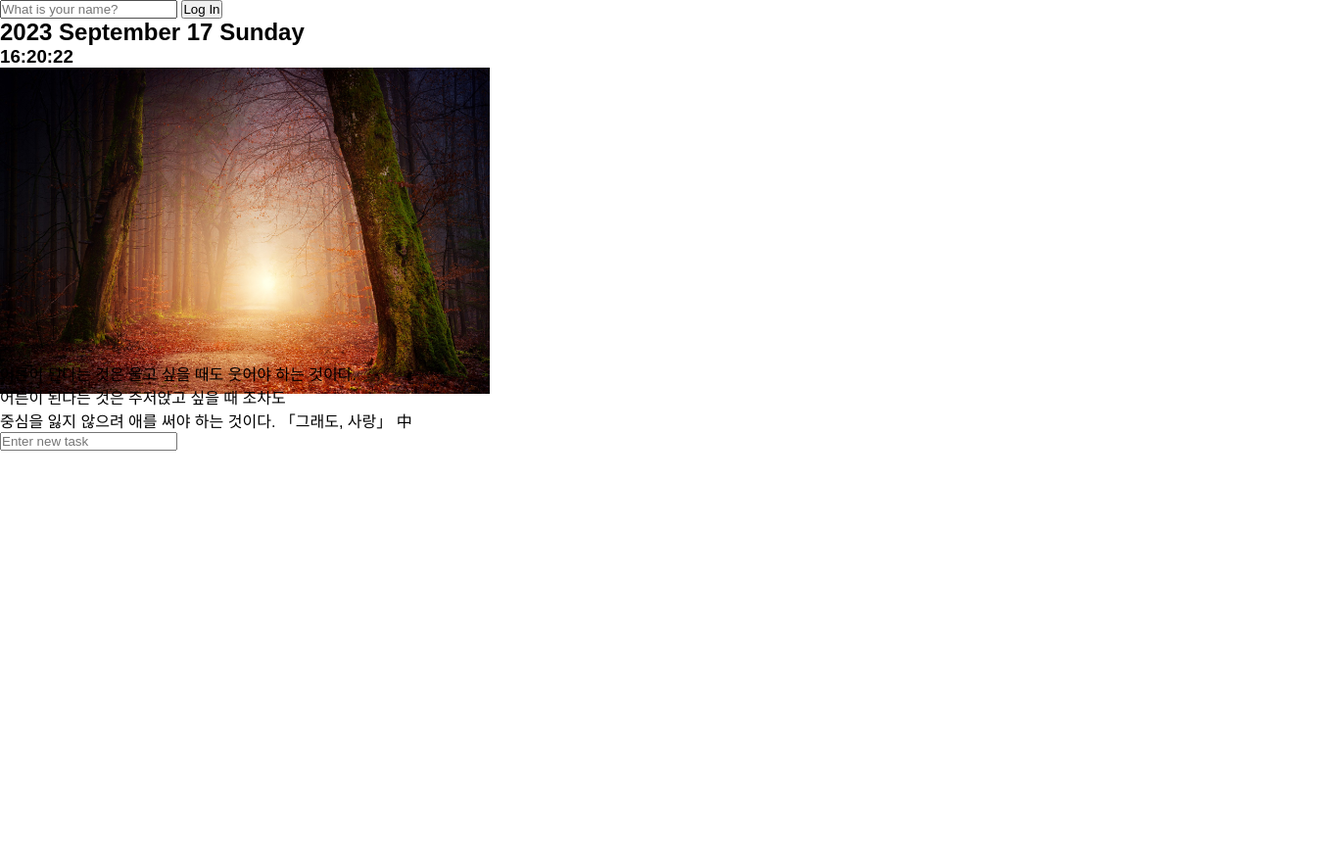
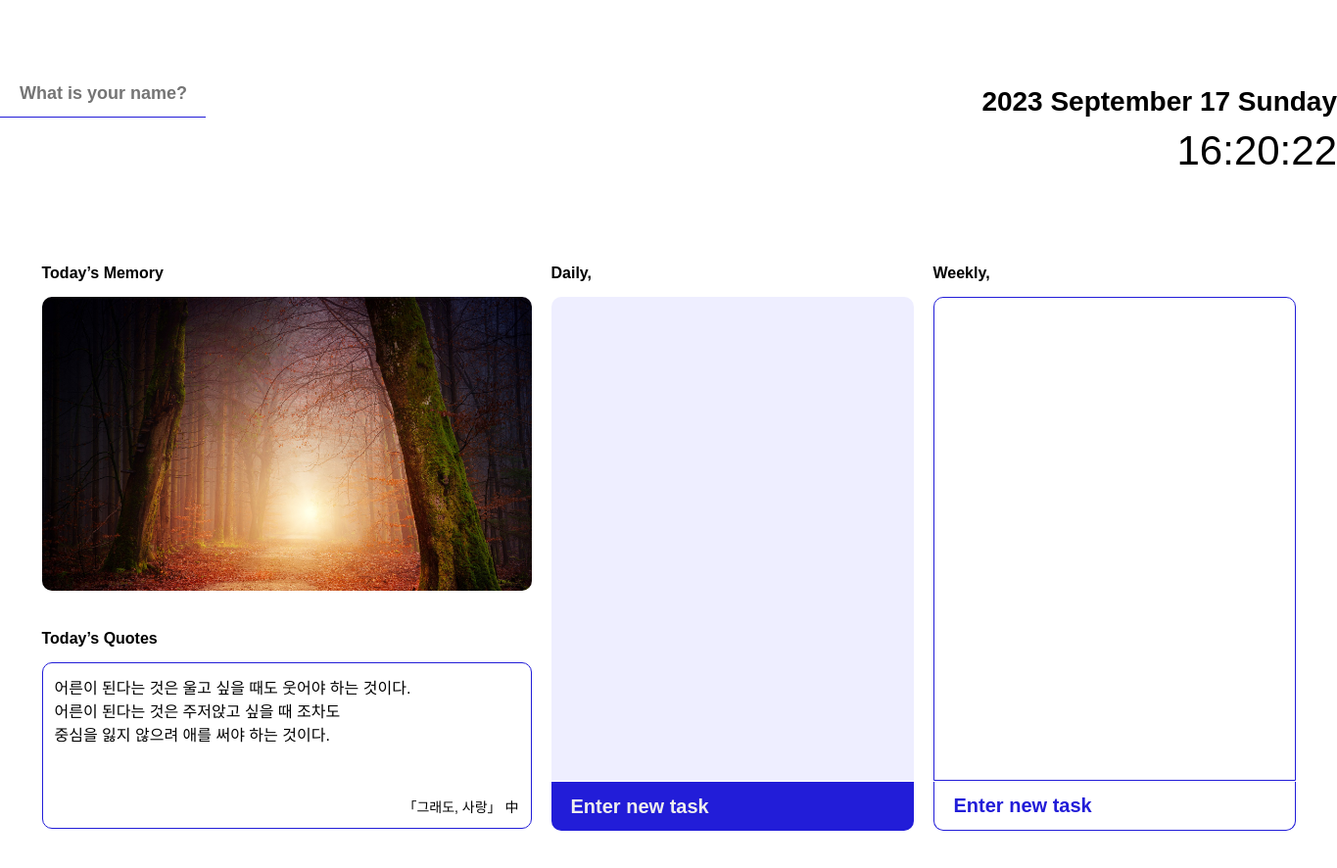
Before and after one commit to Jiny26/Momentum, a plain HTML site: page index.html in a window 1280 px wide. Shown: the whole page at 98% size, 1365 px wide, since content can reach past the window. Before the commit the page ends 800 px from the top, so only its background shows below. Drawn offline with Linux system fonts and the light colour scheme; a web font is replaced by a local one.

Commit message:
css update

```diff
--- a/css/style.css
+++ b/css/style.css
@@ -1,27 +1,47 @@
 @import url('https://cdn.jsdelivr.net/gh/orioncactus/pretendard/dist/web/static/pretendard.css');
-
+/* common */
 *{padding: 0; margin: 0;}
 button{background: none; border: none;}
 li{list-style: none;}
 .hidden{display: none;}
 img{width: 100%;}
 body {font-family: 'pretendard', sans-serif;}
+:root{
+    --m-col: #221dd8;
+}
+input{
+    border: none;
+    padding: 20px;
+    font-size: 20px;
+    font-weight: 600;
+    box-sizing: border-box;
+}
 #wrap {
     width: 1365px;
-    margin: 100px auto;
-    background-color: rgba(128, 128, 128, 0.466);
+    margin: 70px auto;
 }
-
+/* header */
 #info {
-    height: 270px;
+    height: 200px;
 }
     #login{
         float: left;
 
     }
+        #login form input:first-child{
+            width: 210px;
+            height: 50px;
+            font-size: 20px;
+            border-bottom: 1px solid var(--m-col);
+            background-color: #fff;;
+        }
+        #login form input::placeholder{
+            font-size: 18px;
+        }
         #login #greeting{
-        font-size: 44px;
+        font-size: 40px;
         font-weight: 700;
+        color: var(--m-col);
         }
     #dayInfo{
         float: right;
@@ -29,32 +49,136 @@ body {font-family: 'pretendard', sans-serif;}
     }
         #dayInfo #weather {
             margin-bottom: 18px;
-            font-size: 20px;
+            font-size: 18px;
             font-weight: 200;
         }
         #dayInfo .today {
             margin-bottom: 10px;
-            font-size: 32px;
+            font-size: 28px;
             font-weight: 600;
         }
         #dayInfo .clock {
-            font-size: 46px;
+            font-size: 42px;
             font-weight: 400;
         }
+/* main */
 #box{
     width: 1280px;
-    height: 600;
+    height: 600px;
     margin: 0 auto;
-    background-color: gray;
     display: flex;
 }
 #box section{
     margin-right: 20px;
+    width: 370px;
+    height: 540px;
 }
-#box section:last-child{
+#box section h5 {
+    margin-bottom: 15px;
+    font-size: 16px;
+    font-weight: 600;
+}
+    section#left{
+        width: 500px;
+    }
+        #randomImg {
+            width: 500px;
+            height: 300px;
+            overflow: hidden;
+            border-radius: 10px;
+            margin-bottom: 40px;
+        }
+        #quotes{
+            width: 500px;
+            height: 170px;
+            background-color: #fff;
+            border: 1px solid var(--m-col);
+            box-sizing: border-box;
+            border-radius: 10px;
+            padding: 12px;
+            position: relative;
+            overflow: hidden;
+        }
+        #quotes span:first-child{
+            word-break: keep-all;
+            letter-spacing: -1;
+        }
+        #quotes span:last-child{
+            position: absolute;
+            bottom: 12px;
+            right: 12px;
+            text-align: right;
+            display: block;
+            font-weight: 400;
+            font-size: 14px;
+            background-color: #fff;
+        }
+    section#mid, section#right{
+        position: relative;
+        height: 578px;
+    }
+    section #todo-list{
+        width: 100%;
+        height: 494px;
+        background-color: #eeeeff;
+        border-radius: 10px 10px 0 0;
+        padding: 24px 16px;
+        box-sizing: border-box;
+        overflow: auto;
+    }
+    section #todo-list li{
+        position: relative;
+        padding: 5px;
+        border-bottom: 1px solid #fff;
+    }
+    section #todo-list li button{
+        position: absolute;
+        width: 15px;
+        height: 15px;
+        top: 50%;
+        transform: translateY(-50%);
+        border: 1px solid var(--m-col);
+    }
+    section #todo-list li span{
+        font-size: 18px;
+        margin-left: 20px;
+    }
+    section #todo-form{
+        position: absolute;
+        bottom: 0;
+        left: 0;
+        width: 100%;
+        color: #fff;
+        z-index: 100;
+    }
+    section #todo-form input{
+        width: 100%;
+        height: 50px;
+        border-radius: 0 0 10px 10px;
+        background-color: var(--m-col);
+        color: #eee;
+    }
+    section #todo-form input::placeholder{
+        color: #eee;
+    }
+
+
+#box section#right{
     margin-right: 0px;
 }
-#randomImg {
-    width: 500px;
-    height: 300px;
-}
+    section#right #todo-list{
+        background-color: #fff;
+        border: 1px solid var(--m-col);
+    }
+    section#right #todo-form input{
+        width: 100%;
+        height: 50px;
+        background-color: #fff;
+        color: var(--m-col);
+        border: 1px solid var(--m-col);
+        box-sizing: border-box;
+        border-top: none;
+    }
+    section#right #todo-form input::placeholder{
+        color: var(--m-col);
+    }
--- a/index.html
+++ b/index.html
@@ -1,5 +1,6 @@
 <!DOCTYPE html>
 <html lang="ko">
+
 <head>
     <meta charset="UTF-8">
     <meta name="viewport" content="width=device-width, initial-scale=1.0">
@@ -7,31 +8,51 @@
     <link rel="stylesheet" href="css/style.css">
 
 </head>
+
 <body>
-
+    <div id="wrap">
+        <div id="info">
+            <div id="login">
+                <form id="login-form" class="hidden">
                     <!-- input의 유효성 검사를 하기 위해서는 form안에 input이 존재 해야함 -->
-    <form id="login-form" class="hidden">
-        <input
-            required
-            maxlength="15"
-            type="text"
-            placeholder="What is your name?" />
-        <input type="submit" value="Log In" />
+                    <input required maxlength="15" type="text" placeholder="What is your name?" />
                 </form>
                 <h1 id="greeting" class="hidden"></h1>
-
-    <h2 class="today"></h2>
-    <h3 class="clock"></h3>
+            </div>
+            <div id="dayInfo">
                 <h3 id="weather">
                     <span></span>
                     <span></span>
                 </h3>
+                <h2 class="today"></h2>
+                <h3 class="clock"></h3>
+            </div>
+        </div>
+        <div id="box">
+            <section id="left">
+                <div class="memory">
+                    <h5>Today’s Memory</h5>
                     <div id="randomImg"></div>
+                </div>
+                <div class="quote">
+                    <h5>Today’s Quotes</h5>
                     <div id="quotes">
                         <span></span>
                         <span></span>
                     </div>
-
+                </div>
+            </section>
+            <section id="mid">
+                <h5>Daily,</h5>
+                <ul id="todo-list">
+                    <!-- li는 js로 추가 -->
+                </ul>
+                <form id="todo-form">
+                    <input type="text" placeholder="Enter new task">
+                </form>
+            </section>
+            <section id="right">
+                <h5>Weekly,</h5>
                 <ul id="todo-list">
                     <!-- li는 js로 추가 -->
                 </ul>
@@ -39,6 +60,9 @@
                         <input type="text" placeholder="Enter new task">
                     </form>
 
+            </section>
+        </div>
+    </div>
 
     <script>
 
@@ -94,6 +118,7 @@
     <script src="js/quotes.js"></script>
     <script src="js/backgruondimg.js"></script>
     <script src="js/todo.js"></script>
-    <script src="js/weather.js"></script>
+    <!-- <script src="js/weather.js"></script> -->
 </body>
+
 </html>
--- a/js/todo.js
+++ b/js/todo.js
@@ -1,6 +1,6 @@
-const todoForm = document.getElementById("todo-form");
+const todoForm = document.querySelector("#mid #todo-form");
 const todoInput = todoForm.querySelector("input");
-const todoList = document.getElementById("todo-list");
+const todoList = document.querySelector("#mid #todo-list");
 const TODOS_KEY = "todos"
 //...Problem2: Problem1은 해결! 하지만 새로 값을 입력하면,
 //.............localStorage에 기존에 남아있던 데이터가 사라지고
@@ -47,7 +47,7 @@ function paintTodo(newTodo) {
     li.id = newTodo.id;
     span.innerText = newTodo.text; //id와 text값 중 text만 받기
     const button = document.createElement("button");
-    button.innerText = `ㅅ`;
+    button.innerText = ``;
     button.addEventListener("click",deleteTodo)
     li.appendChild(button);
     li.appendChild(span);
```
Also changed, not shown: js/todoR.js (added, +103 -0 lines). Lines whose indentation alone changed are shown as unchanged.
